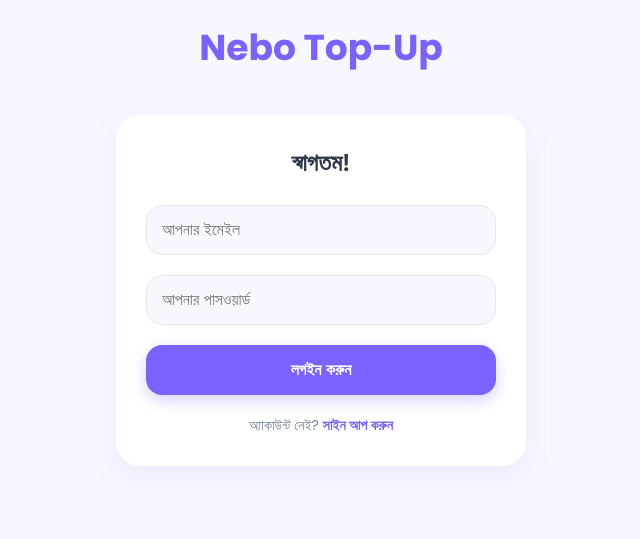
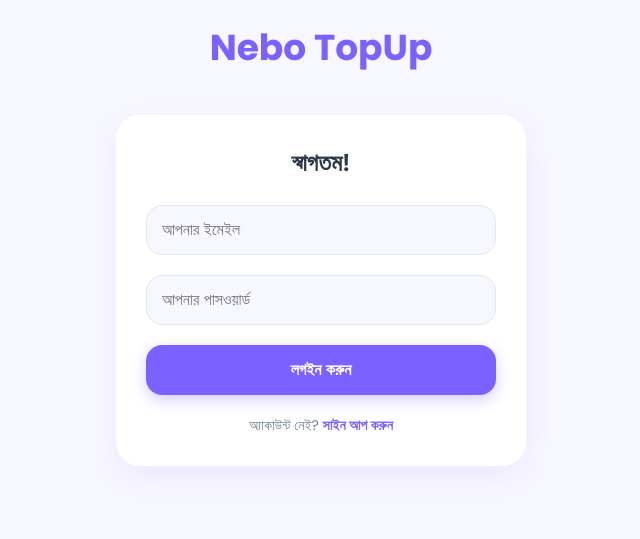
Before and after one commit to ganapurnachakma-lang/nebo-top-up, a plain HTML site: page index.html in a window 1280 px wide. Shown: the whole page, without its empty margins (319-959 px from the left). Drawn offline with Linux system fonts and the light colour scheme; no server answers.

Commit message:
Update index.html

```diff
--- a/index.html
+++ b/index.html
@@ -384,7 +384,7 @@
         <div class="screen active" id="loginScreen">
             <div class="auth-wrapper">
                 <div class="auth-logo-container">
-                    <h1 id="authLogoText">Nebo Top-Up</h1>
+                    <h1 id="authLogoText">Nebo TopUp</h1>
                 </div>
                 <div class="auth-form">
                     <h2>স্বাগতম!</h2>
```
